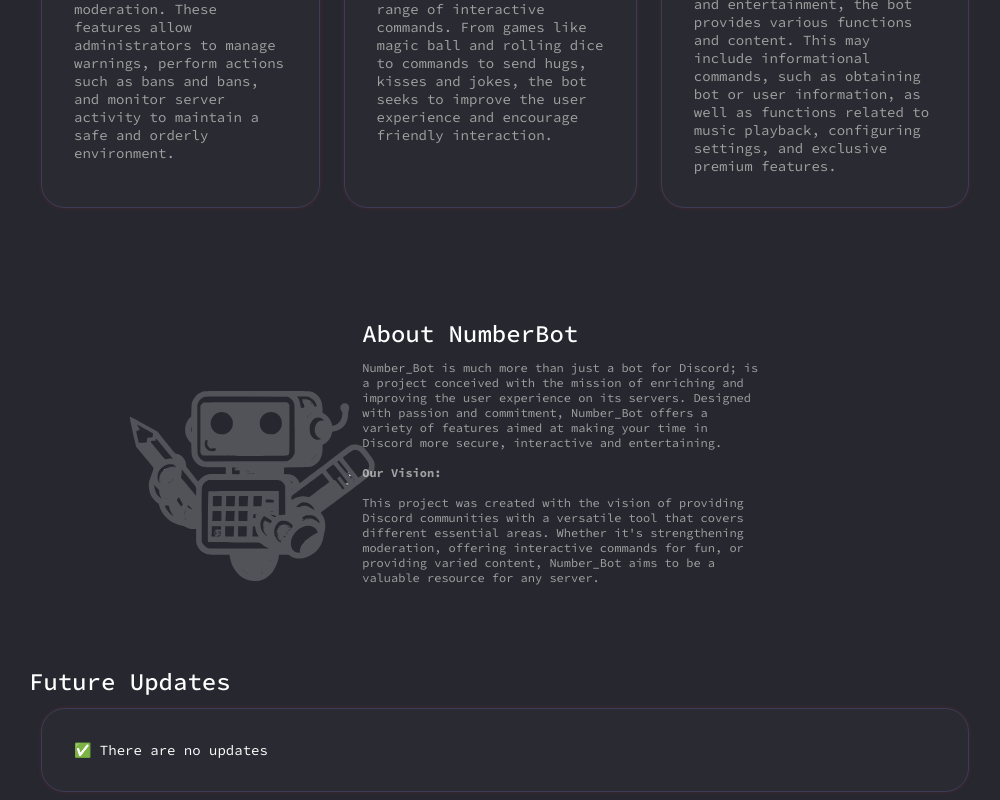
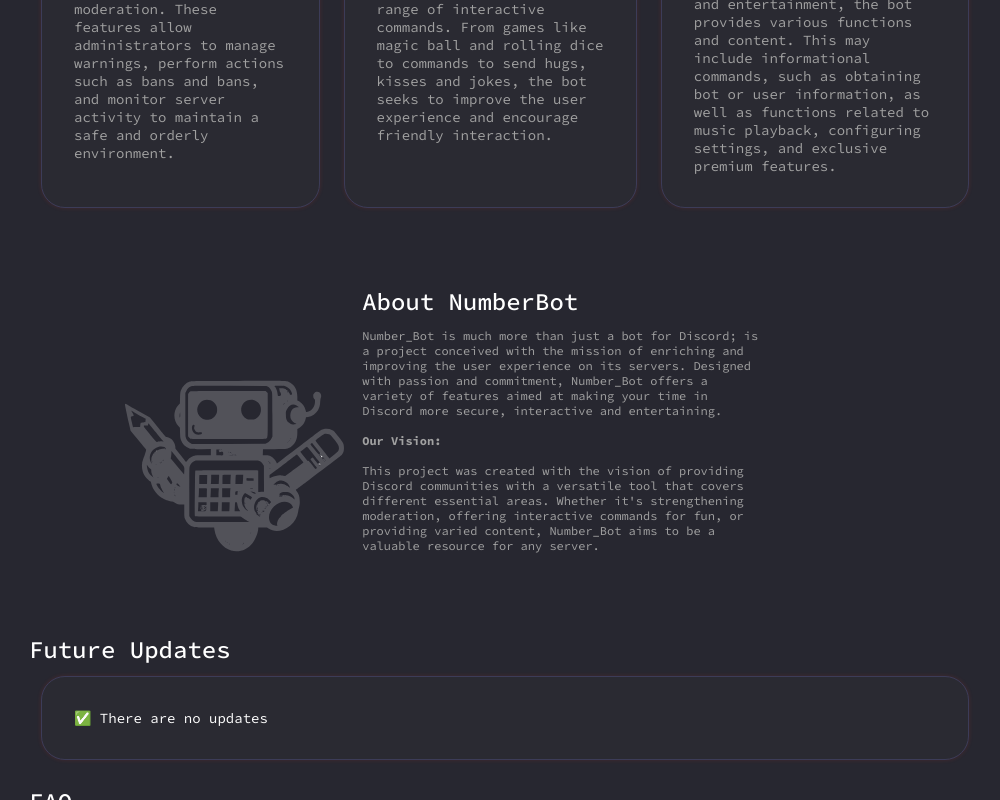
Before and after one commit to Johnny1305/number_bot_website, a React (Vite) app: page / in a window 1280 px wide. Shown: the part 538-1338 px from the top of the page, without its empty margins (135-1135 px from the left). Built offline with nearby package versions, Linux system fonts and the light colour scheme.

Commit message:
Update main.scss

```diff
--- a/src/styles/main.scss
+++ b/src/styles/main.scss
@@ -78,10 +78,6 @@ body {
     & &__about-me {
         position: relative;
         margin: 32px 0;
-        flex-wrap: wrap;
-        align-content: center;
-        justify-content: space-evenly;
-        align-items: center;
     }
 
     & &__actualizaciones {
```
